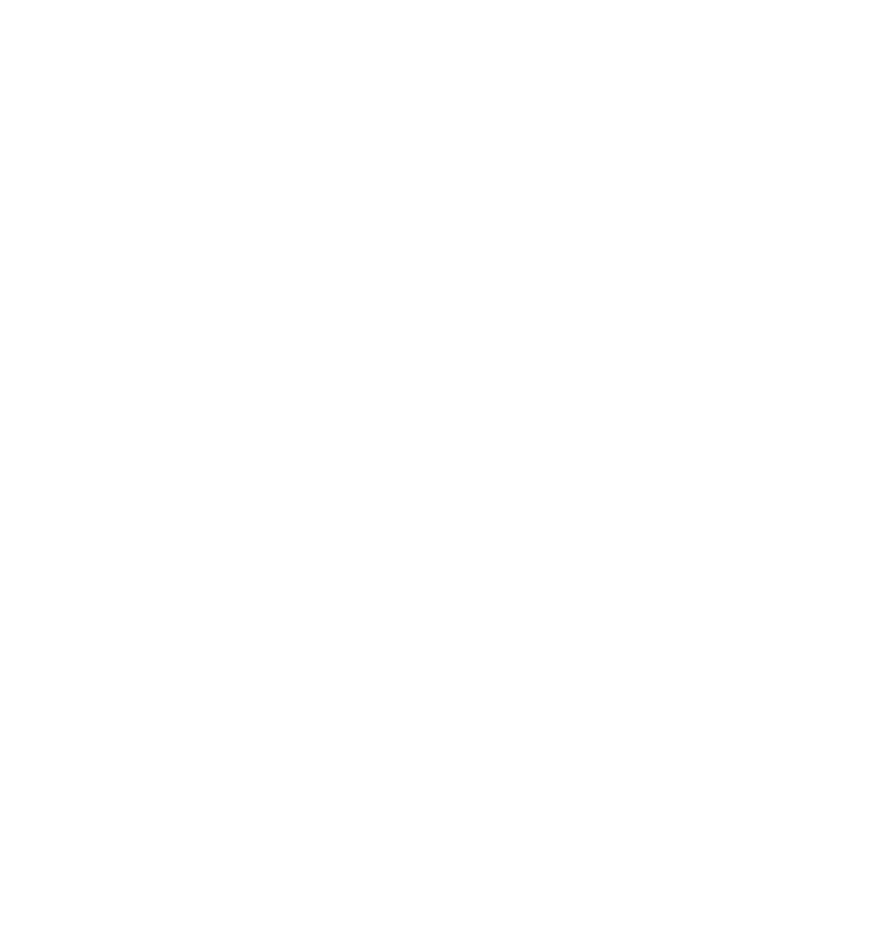
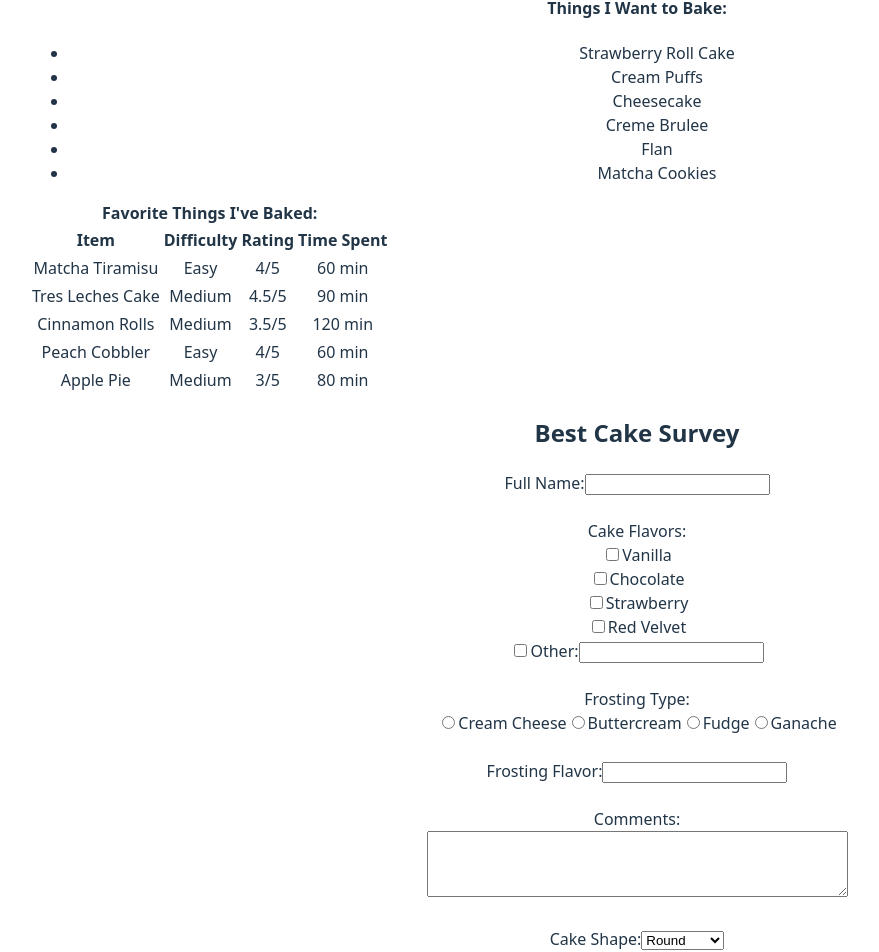
Before and after one commit to cs3733-d25/assignment2bv2-slyakis, a React (Vite) app: page / in a window 1280 px wide. Shown: the part 1231-2183 px from the top of the page, without its empty margins (3-882 px from the left). Before the commit the page ends 800 px from the top, so only its background shows below. Built offline with nearby package versions, Linux system fonts and the light colour scheme.

Commit message:
christine hobby 2

```diff
--- a/src/App.tsx
+++ b/src/App.tsx
@@ -1,10 +1,11 @@
 import { useState } from 'react'
-import baking from './assets/react.svg'
-import viteLogo from '/vite.svg'
 import './App.css'
 import Title from "./Title.tsx"
-import React from "react";
-import Intro from "./Intro";
+import Intro from "./Intro.tsx";
+import Hobby2 from "./Hobby2.tsx";
+import List2 from "./List2.tsx";
+import Table2 from "./Table2.tsx";
+import Form2 from "./Form2.tsx";
 
 function App() {
   return (
@@ -12,6 +13,12 @@
       <div>
           <Title />
           <Intro username="Kaylie Quach / Christine Ngo" />
+          <h4>Kaylie's Hobby 1:</h4>
+          <h4>Christine's Hobby:</h4>
+          <Hobby2 />
+          <List2 />
+          <Table2 />
+          <Form2 />
       </div>
     </>
   )
--- /dev/null
+++ b/src/Form2.tsx
@@ -0,0 +1,66 @@
+const Form2 = () => {
+    return (
+        <>
+            <h2>Best Cake Survey</h2>
+            <form>
+                <label htmlFor="fullname">Full Name:</label>
+                <input type="text" id="fullname"/>
+                <br/>
+                <br/>
+                Cake Flavors:
+                <br/>
+                <input type="checkbox" id="vanilla"/>
+                <label htmlFor="vanilla">Vanilla</label>
+                <br/>
+                <input type="checkbox" id="chocolate"/>
+                <label htmlFor="chocolate">Chocolate</label>
+                <br/>
+                <input type="checkbox" id="strawberry"/>
+                <label htmlFor="strawberry">Strawberry</label>
+                <br/>
+                <input type="checkbox" id="redvelvet"/>
+                <label htmlFor="redvelvet">Red Velvet</label>
+                <br/>
+                <input type="checkbox" id="other"/>
+                <label htmlFor="other">Other:</label>
+                <input type="text" id="flavor"/>
+                <br/>
+                <br/>
+                Frosting Type:
+                <br/>
+                <input type="radio" id="creamcheese" name="frosting" value="creamcheese"/>
+                <label htmlFor="creamcheese">Cream Cheese</label>
+                <input type="radio" id="buttercream" name="frosting" value="buttercream"/>
+                <label htmlFor="buttercream">Buttercream</label>
+                <input type="radio" id="fudge" name="frosting" value="fudge"/>
+                <label htmlFor="fudge">Fudge</label>
+                <input type="radio" id="ganache" name="frosting" value="ganache"/>
+                <label htmlFor="ganache">Ganache</label>
+                <br/>
+                <br/>
+                <label htmlFor="frostingflavor">Frosting Flavor:</label>
+                <input type="text" id="frostingflavor"/>
+                <br/>
+                <br/>
+                <label htmlFor="comments">Comments:</label>
+                <br/>
+                <textarea rows="4" cols="50" id="comments"></textarea>
+                <br/>
+                <br/>
+                <label htmlFor="shapes">Cake Shape:</label>
+                <select id="shapes" name="shapes">
+                    <option value="round">Round</option>
+                    <option value="square">Square</option>
+                    <option value="rectangle">Rectangle</option>
+                    <option value="heart">Heart</option>
+                </select>
+                <br/>
+                <br/>
+                <br/>
+                <button type="button" id="submitbutton">Submit</button>
+            </form>
+        </>
+    )
+}
+
+export default Form2;
--- /dev/null
+++ b/src/Hobby2.tsx
@@ -0,0 +1,12 @@
+const Hobby2 = () => {
+    return (
+        <>
+            <p>One of my hobbies is baking! I like doing it with friends as it is a fun and rewarding activity to bond over.
+                My favorite experience was a cupcake decorating workshop I attended where I got to learn about different decorating methods and try them out myself!
+                I also did the blind, death, mute baking challenge while making a cake with my friends, where two of us were blindfolded, one couldn't speak, and one couldn't hear.</p>
+            <img src="/baking.jpg" />
+        </>
+    )
+}
+
+export default Hobby2;
--- /dev/null
+++ b/src/List2.tsx
@@ -0,0 +1,17 @@
+const List2 = () => {
+    return (
+        <>
+            <h4>Things I Want to Bake:</h4>
+            <ul>
+                <li>Strawberry Roll Cake</li>
+                <li>Cream Puffs</li>
+                <li>Cheesecake</li>
+                <li>Creme Brulee</li>
+                <li>Flan</li>
+                <li>Matcha Cookies</li>
+            </ul>
+        </>
+    )
+}
+
+export default List2;
--- /dev/null
+++ b/src/Table2.tsx
@@ -0,0 +1,47 @@
+const Table2 = () => {
+    return (
+        <>
+            <table className="collapse">
+                <caption><b>Favorite Things I've Baked:</b></caption>
+                <tr>
+                    <th>Item</th>
+                    <th>Difficulty</th>
+                    <th>Rating</th>
+                    <th>Time Spent</th>
+                </tr>
+                <tr>
+                    <td>Matcha Tiramisu</td>
+                    <td>Easy</td>
+                    <td>4/5</td>
+                    <td>60 min</td>
+                </tr>
+                <tr>
+                    <td>Tres Leches Cake</td>
+                    <td>Medium</td>
+                    <td>4.5/5</td>
+                    <td>90 min</td>
+                </tr>
+                <tr>
+                    <td>Cinnamon Rolls</td>
+                    <td>Medium</td>
+                    <td>3.5/5</td>
+                    <td>120 min</td>
+                </tr>
+                <tr>
+                    <td>Peach Cobbler</td>
+                    <td>Easy</td>
+                    <td>4/5</td>
+                    <td>60 min</td>
+                </tr>
+                <tr>
+                    <td>Apple Pie</td>
+                    <td>Medium</td>
+                    <td>3/5</td>
+                    <td>80 min</td>
+                </tr>
+            </table>
+        </>
+    )
+}
+
+export default Table2;
--- a/src/Title.tsx
+++ b/src/Title.tsx
@@ -1,7 +1,7 @@
 const Title = () => {
     return (
         <h1><b>CS3733-D25 Team 14: Baking and Thrifting</b></h1>
-    );
-};
+    )
+}
 
 export default Title;
--- a/src/hobby1.tsx
+++ /dev/null
@@ -1 +0,0 @@
-//
```
